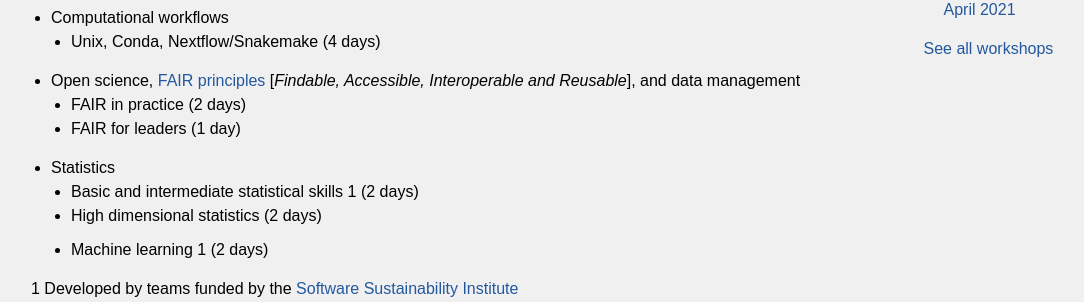
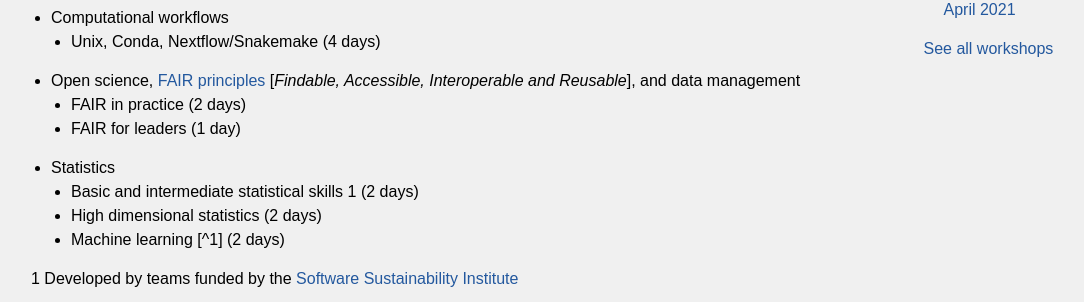
Before and after one commit to edcarp/Ed-DaSH, a Jekyll site: the page built from index.md, in a window 1280 px wide, cut to the strip 456-758 px from the top of the page. Shown: the whole strip, without its empty margins (19-1103 px from the left). Built offline with Jekyll 4.4.1, drawn with Linux system fonts in a browser that asks for light colours; nearby versions of some CDN libraries; our own code applies the rules of GitHub Pages for plain Markdown files.

```diff
--- a/index.md
+++ b/index.md
@@ -61,7 +61,7 @@ Ed-DaSH is a **Da**ta **S**cience training programme for **H**ealth and Bioscien
 * Statistics
   * Basic and intermediate statistical skills <sup>1</sup> (2 days)
   * High dimensional statistics (2 days)
-  * <p>Machine learning <sup>1</sup> (2 days)</p>
+  * Machine learning <sup>[^1]</sup> (2 days)
 
 <sup>1</sup> Developed by teams funded by the [Software Sustainability Institute][ssi]{:target="_blank"}
 
```
